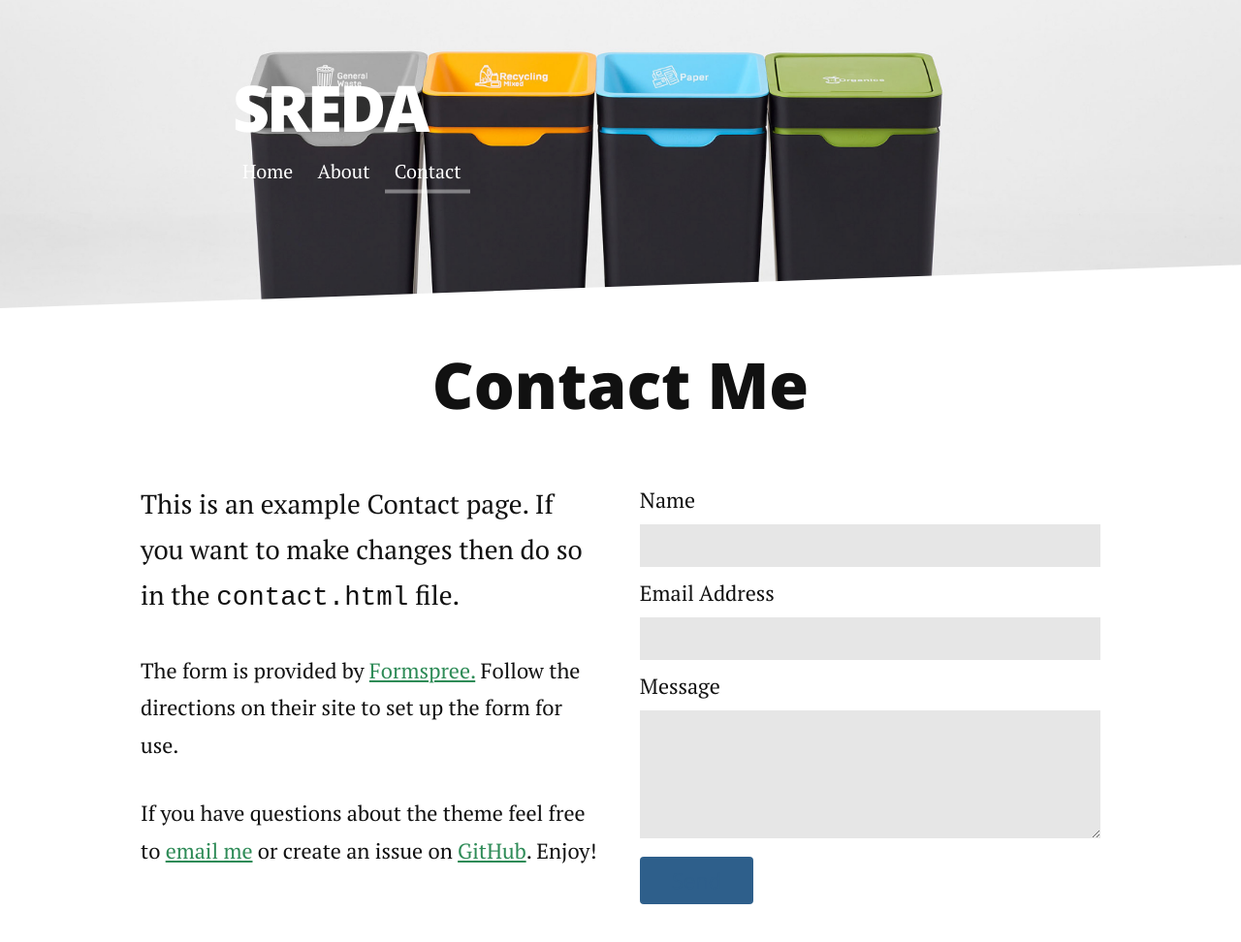
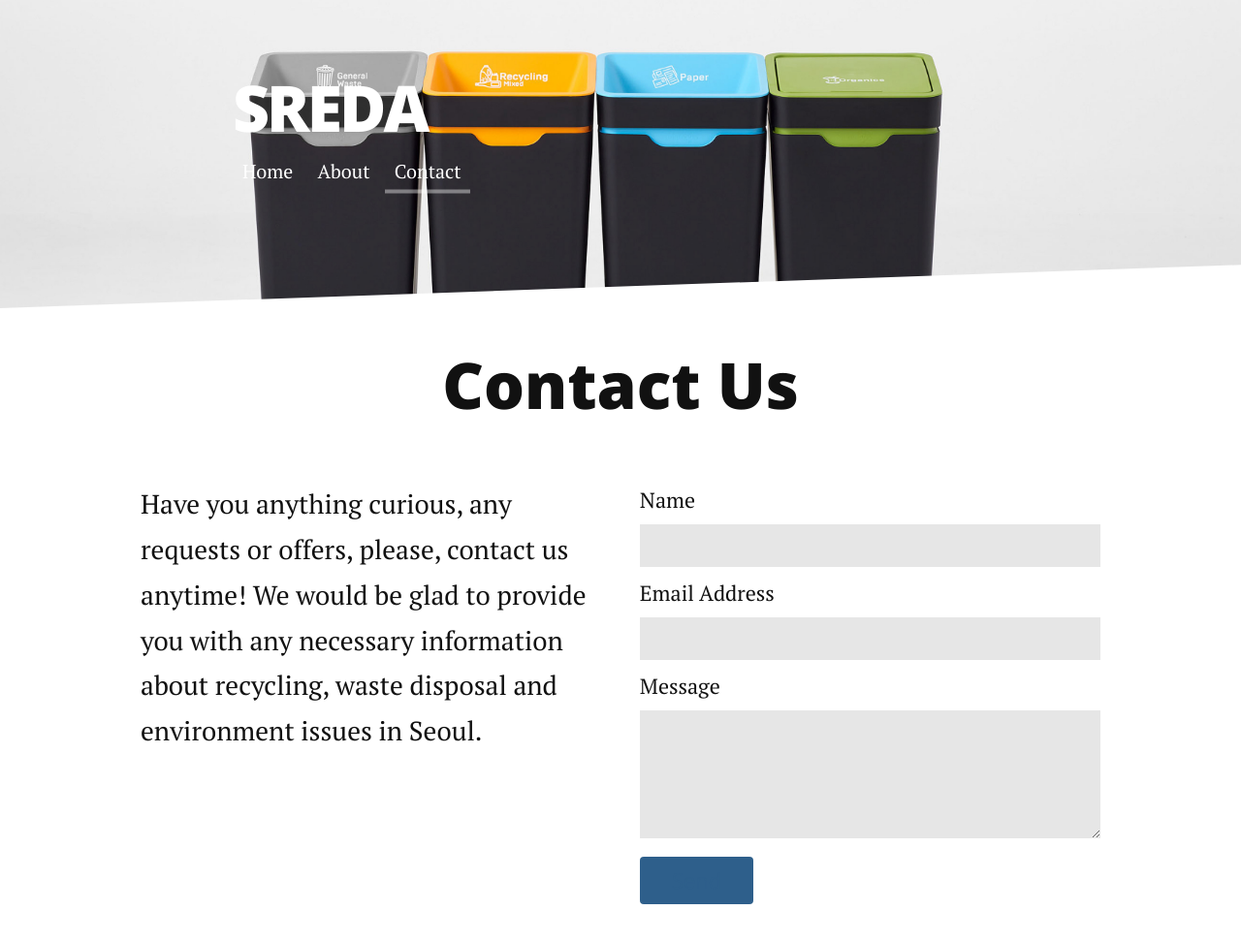
Before and after one commit to yonseisreda/yonseisreda.github.io, a Jekyll site: the page built from contact.md, in a window 1280 px wide, cut to the strip 0-980 px from the top of the page. Shown: the top 972 px of the strip at 97% size. Built offline with Jekyll 4.4.1, drawn with Linux system fonts in a browser that asks for light colours; nearby versions of some CDN libraries.

Commit message:
Update contact.md

```diff
--- a/contact.md
+++ b/contact.md
@@ -4,11 +4,11 @@ title: Contact Long Haul
 ---
 
 <div id="contact">
-  <h1 class="pageTitle">Contact Me</h1>
+  <h1 class="pageTitle">Contact Us</h1>
   <div class="contactContent">
-    <p class="intro">This is an example Contact page. If you want to make changes then do so in the <code>contact.html</code> file.</p>
-    <p>The form is provided by <a href="http://formspree.io/">Formspree.</a> Follow the directions on their site to set up the form for use.</p>
-    <p>If you have questions about the theme feel free to <a href="mailto:brimaidesigns@gmail.com">email me</a> or create an issue on <a href="https://github.com/brianmaierjr/long-haul">GitHub</a>. Enjoy!</p>
+    <p class="intro">Have you anything curious, any requests or offers, please, contact us anytime! We would be glad to provide you with any necessary information about recycling, waste disposal and environment issues in Seoul. </p>
+    <p></p>
+    <p></p>
   </div>
   <form action="http://formspree.io/your@mail.com" method="POST">
     <label for="name">Name</label>
```
